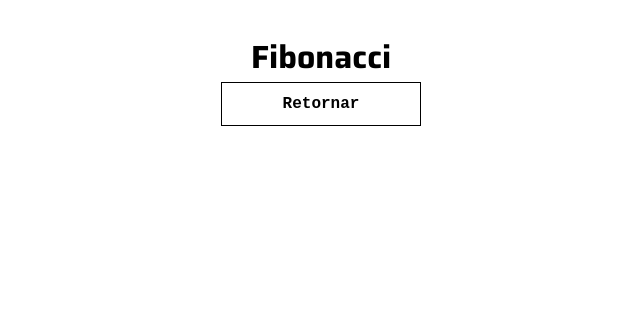
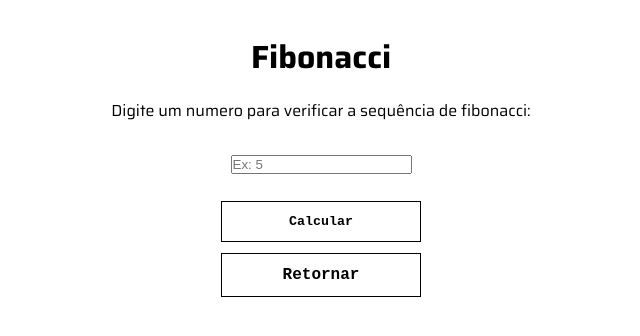
Before and after one commit to leandrobss1/Teste-Tecnico-AceData, a React (Vite) app: page /fibonacci in a window 1280 px wide. Shown: the top 336 px of the page, without its empty margins (319-959 px from the left). Built offline with nearby package versions, Linux system fonts and the light colour scheme.

Commit message:
feat(fibonacci): Criado o último programa e já finalizado sua estilização. Partindo para deploy e ajustar documentação.

```diff
--- a/src/pages/Fibonacci/index.tsx
+++ b/src/pages/Fibonacci/index.tsx
@@ -1,10 +1,18 @@
+import { FibonacciCalc } from "../../services/fibonacci";
 import { Container, NavButton } from "../Home/styles";
-import { TitleFibo } from "./styles";
+import { NumberButton } from "../NumberSequence/styles";
+import { TitleFibo, LabelFibo, InputFibo } from "./styles";
 
 export default function Fibonacci() {
   return (
     <Container>
       <TitleFibo>Fibonacci</TitleFibo>
+      <LabelFibo>
+        Digite um numero para verificar a sequência de fibonacci:
+      </LabelFibo>
+      <InputFibo id="fibonacci" placeholder="Ex: 5"></InputFibo>
+
+      <NumberButton onClick={FibonacciCalc}>Calcular</NumberButton>
       <NavButton to="/">Retornar</NavButton>
     </Container>
   );
--- a/src/pages/Fibonacci/styles.ts
+++ b/src/pages/Fibonacci/styles.ts
@@ -1,3 +1,11 @@
 import styled from "styled-components";
 
 export const TitleFibo = styled.h1``;
+
+export const LabelFibo = styled.label`
+  padding: 1rem;
+`;
+
+export const InputFibo = styled.input`
+  margin: 1rem;
+`;
--- /dev/null
+++ b/src/services/fibonacci.js
@@ -0,0 +1,32 @@
+export function FibonacciCalc() {
+  const n = Number(document.getElementById("fibonacci").value);
+
+  if (!n) {
+    alert("Preencha o campo.");
+    return;
+  }
+
+  if (n < 0) {
+    alert("Valores não podem ser negativos.");
+    return;
+  }
+
+  if (n > 50) {
+    alert("O valor máximo para verificar a sequência é 50.");
+    return;
+  }
+
+  let seq = [1, 1];
+
+  for (let i = 2; i < n; i++) {
+    seq.push(seq[i - 1] + seq[i - 2]);
+  }
+
+  seq = seq.slice(0, n);
+
+  alert(
+    `Sequência: ${seq.join(", ")}\n${n} ${seq.includes(n) ? "faz parte da sequência de fibonacci." : "não faz parte da sequência de fibonacci."}`,
+  );
+
+  document.getElementById("fibonacci").value = "";
+}
```
Also changed, not shown: 1 other file (tests, documents, lock files or other folders).
